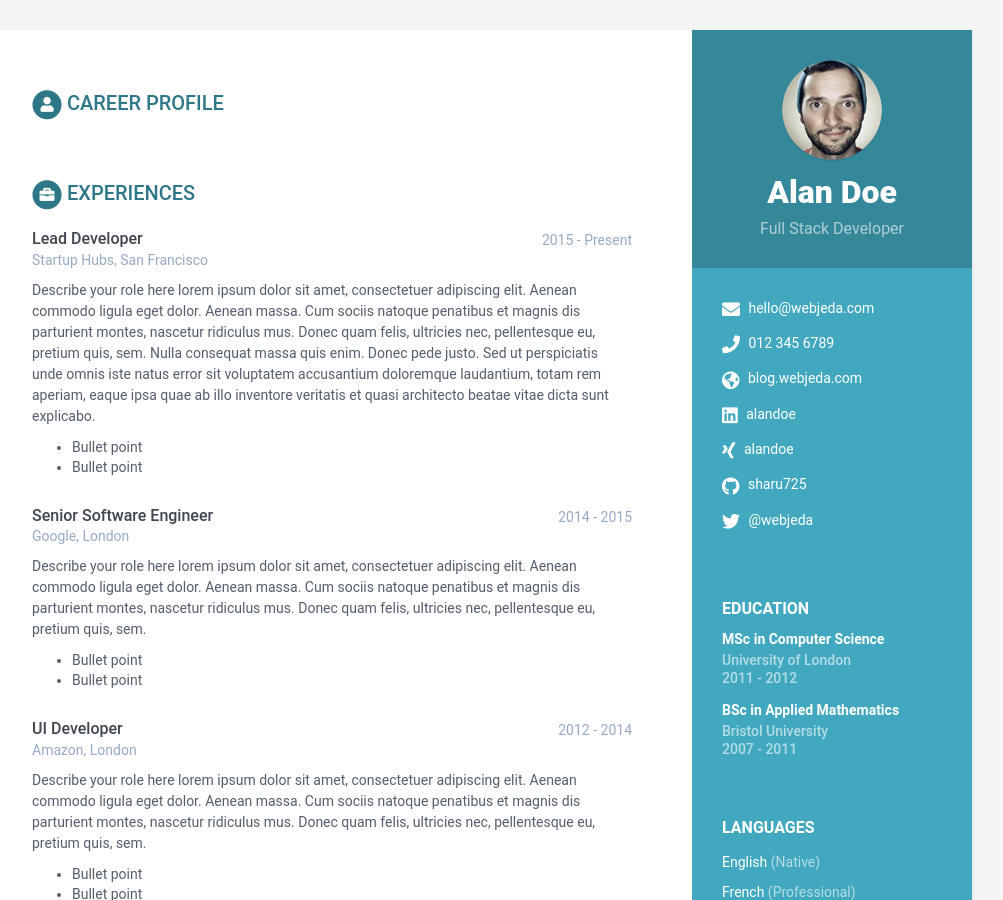
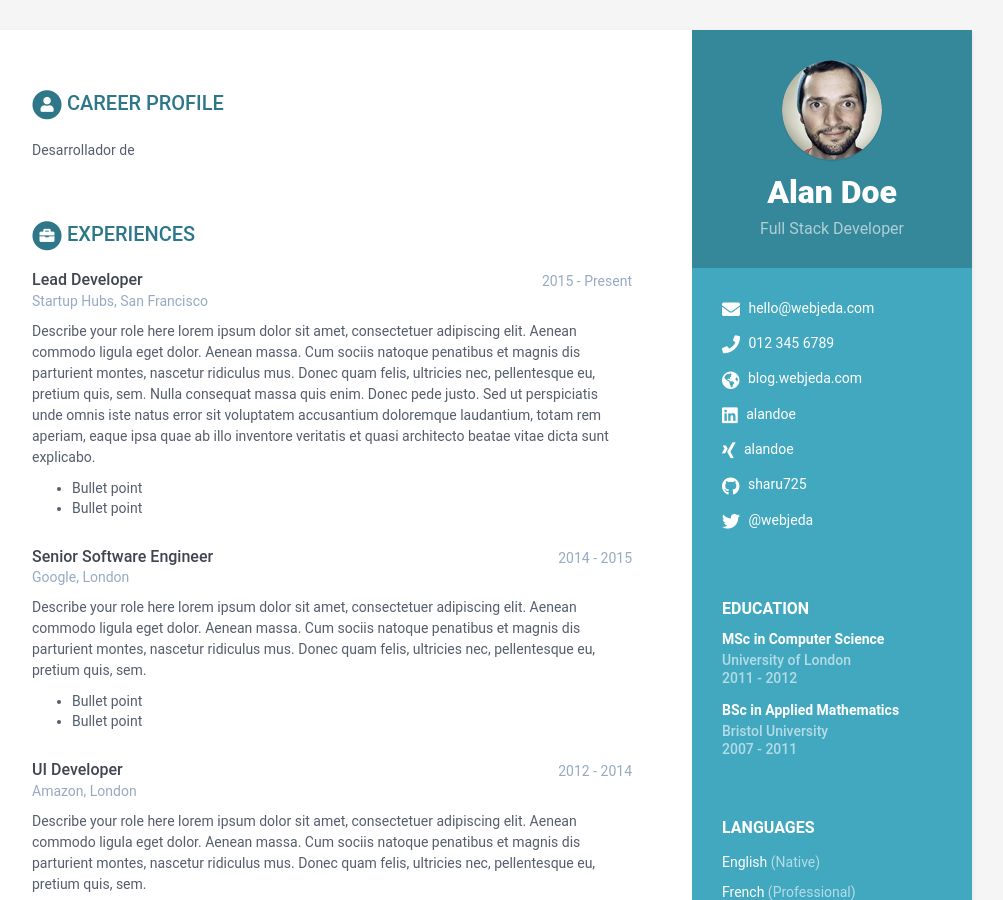
Before and after one commit to KevinC99/good-birch-4e19a, a Jekyll site: the page built from index.html, in a window 1280 px wide and 900 px high. Shown: the whole window, without its empty margins (168-1171 px from the left). Built offline with Jekyll 4.4.1, drawn with Linux system fonts in a browser that asks for light colours.

Commit message:
data.yml: updated summary in career-profile

```diff
--- a/_data/data.yml
+++ b/_data/data.yml
@@ -33,6 +33,7 @@ sidebar:
       link: null
 career-profile:
   title: Career Profile
+  summary: 'Desarrollador de '
 education:
   - degree: MSc in Computer Science
     university: University of London
```
